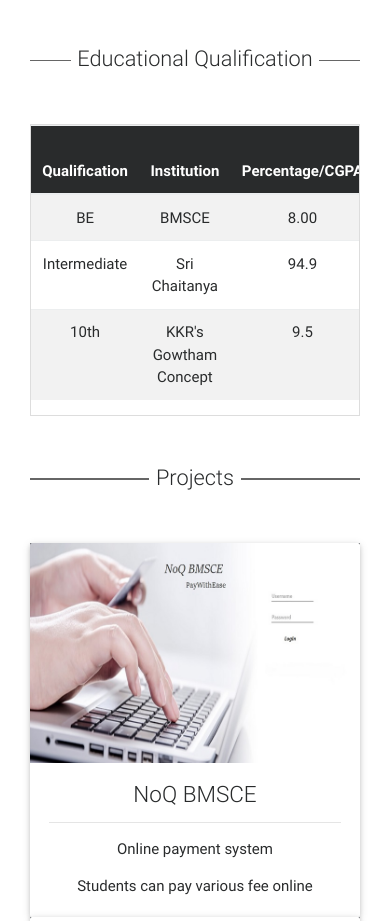
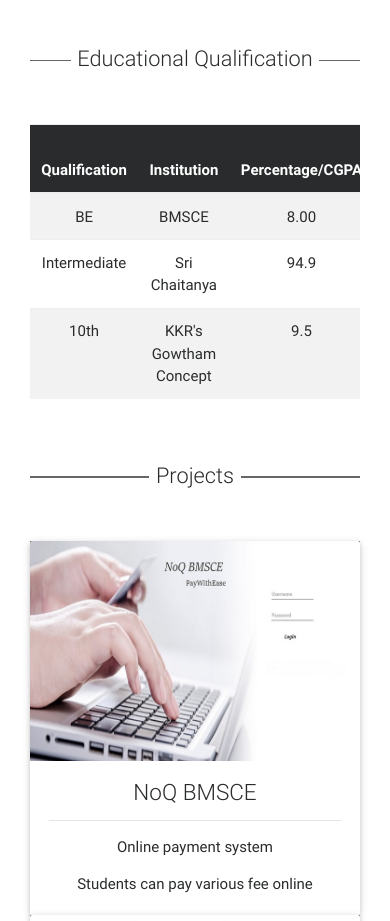
Before and after one commit to krishnavamsi121/krishnavamsi121.github.io, a plain HTML site: page index.html in a window 390 px wide. Shown: the part 1153-2074 px from the top of the page. Drawn offline with Linux system fonts and the light colour scheme.

Commit message:
initial commit

```diff
--- a/index.html
+++ b/index.html
@@ -46,19 +46,6 @@
         .top-nav-collapse {
             background-color: #3c4f74;
         }
-
-        @media screen and (max-width: 767px) {
-
-    .table-responsive {
-    width: 100%;
-    margin-bottom: 15px;
-    overflow-x: auto;
-    overflow-y: hidden;
-    -webkit-overflow-scrolling: touch;
-    -ms-overflow-style: -ms-autohiding-scrollbar;
-    border: 1px solid #DDD;
-}
-}
 
         footer.page-footer {
             background-color: #3c4f74;
```
